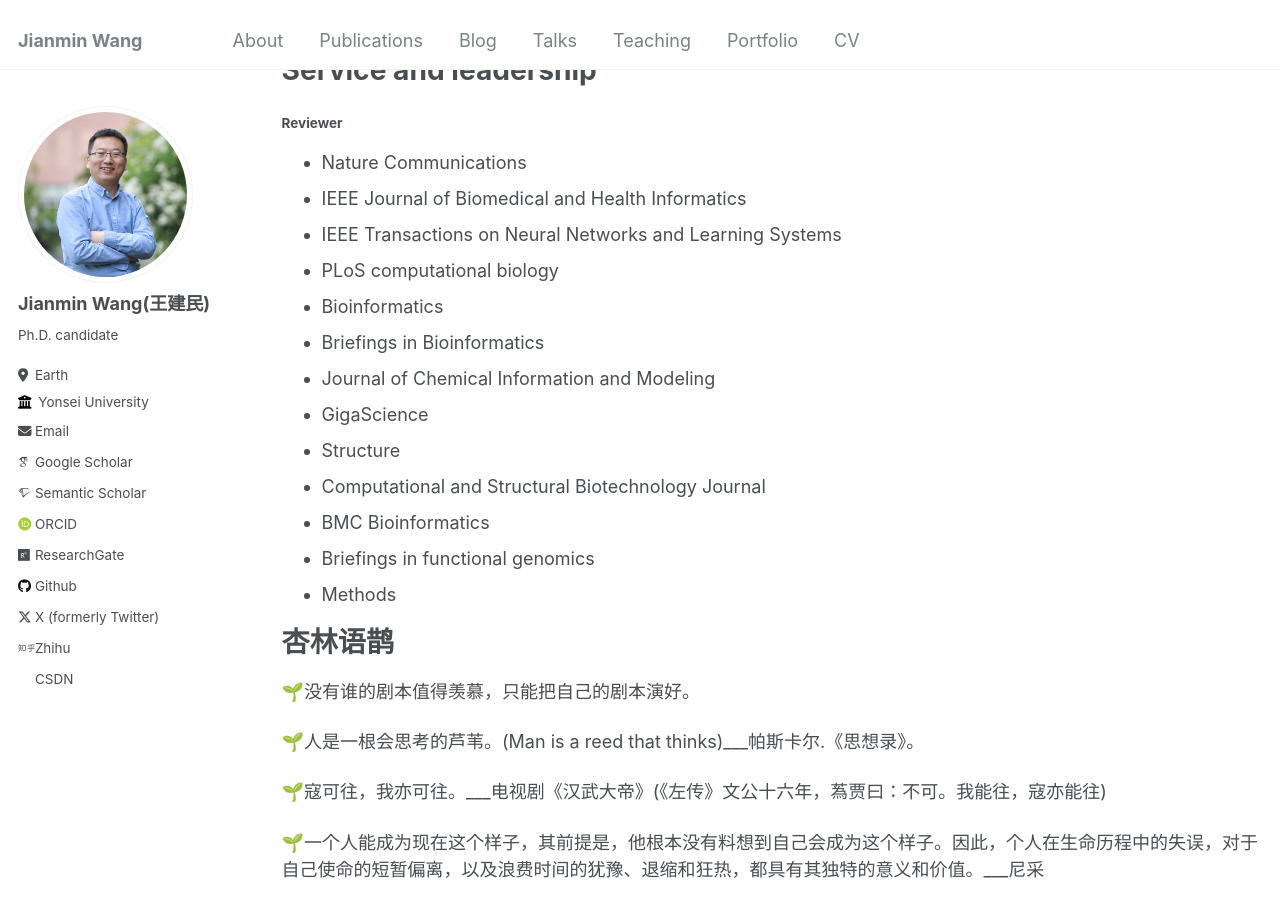
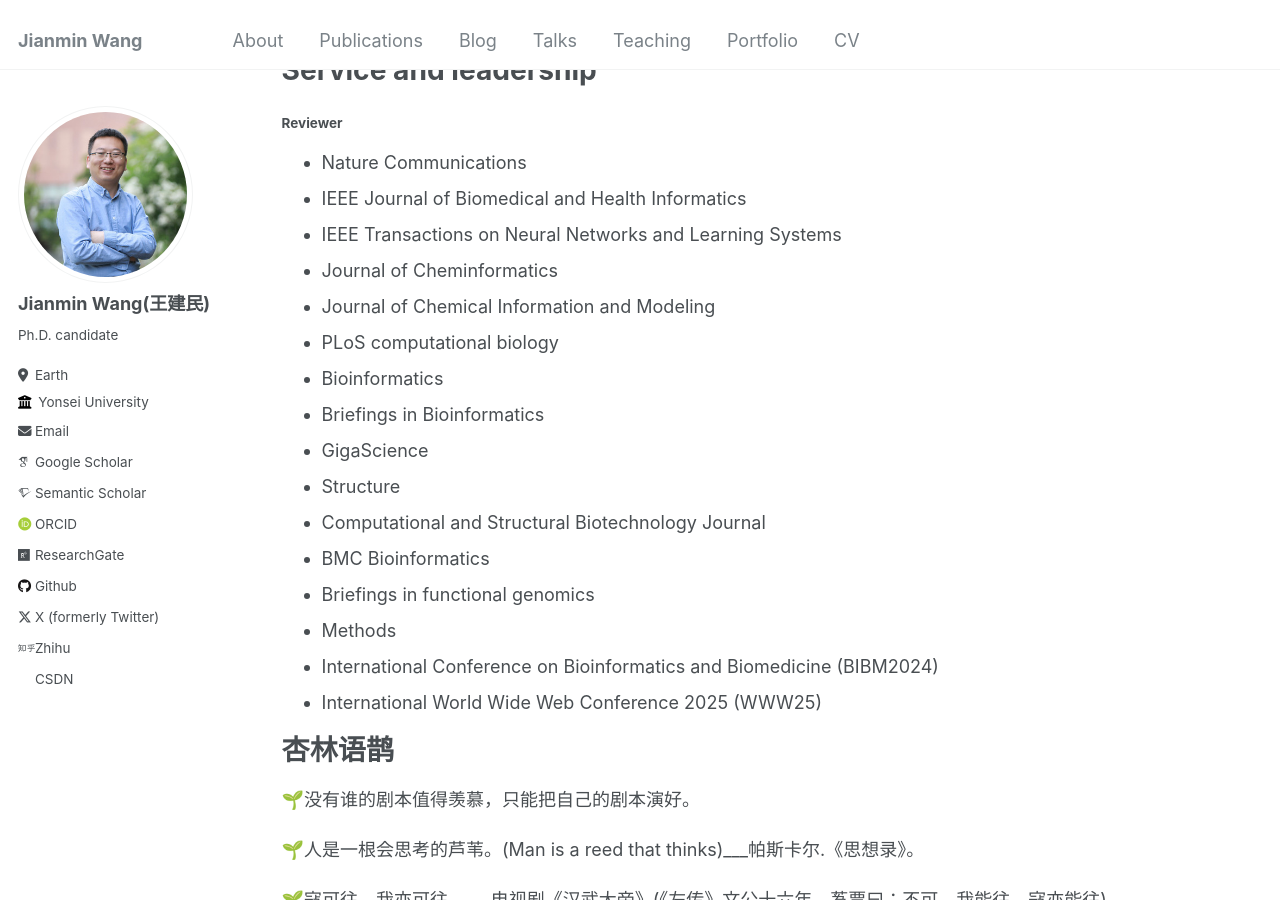
Before and after one commit to Jianmin2drugai/Jianmin2drugai.github.io, a Jekyll site: the page built from _pages/cv.md, in a window 1280 px wide and 900 px high, scrolled down 606 px. Built offline with Jekyll 4.4.1, drawn with Linux system fonts in a browser that asks for light colours; some web fonts are replaced.

Commit message:
Update cv.md

```diff
--- a/_pages/cv.md
+++ b/_pages/cv.md
@@ -40,16 +40,19 @@ Service and leadership
 * Nature Communications
 * IEEE Journal of Biomedical and Health Informatics
 * IEEE Transactions on Neural Networks and Learning Systems
+* Journal of Cheminformatics
+* Journal of Chemical Information and Modeling
 * PLoS computational biology
 * Bioinformatics
 * Briefings in Bioinformatics
-* Journal of Chemical Information and Modeling
 * GigaScience
 * Structure
 * Computational and Structural Biotechnology Journal
 * BMC Bioinformatics
 * Briefings in functional genomics
 * Methods
+* International Conference on Bioinformatics and Biomedicine (BIBM2024)
+* International World Wide Web Conference 2025  (WWW25)
 
 
 
```
